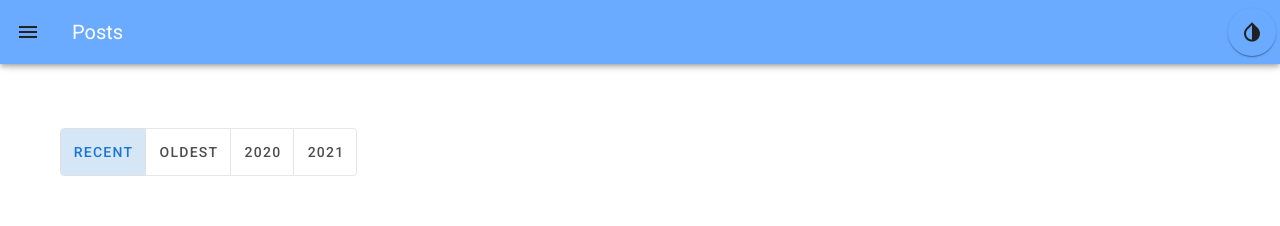
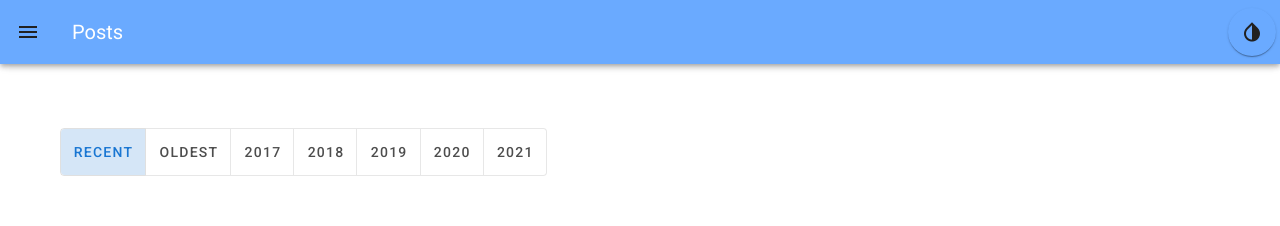
Before and after one commit to austinbspencer/masonspencerliveson, a Vue app: page /#/posts in a window 1280 px wide. Shown: the top 226 px of the page. Built offline with nearby package versions, Linux system fonts and the light colour scheme.

Commit message:
add more years to pick from

```diff
--- a/src/views/Posts.vue
+++ b/src/views/Posts.vue
@@ -20,6 +20,24 @@
             text
           >
             Oldest
+          </v-btn>
+          <v-btn
+            @click="year = '2017'"
+            text
+          >
+            2017
+          </v-btn>
+          <v-btn
+            @click="year = '2018'"
+            text
+          >
+            2018
+          </v-btn>
+          <v-btn
+            @click="year = '2019'"
+            text
+          >
+            2019
           </v-btn>
           <v-btn
             @click="year = '2020'"
```
